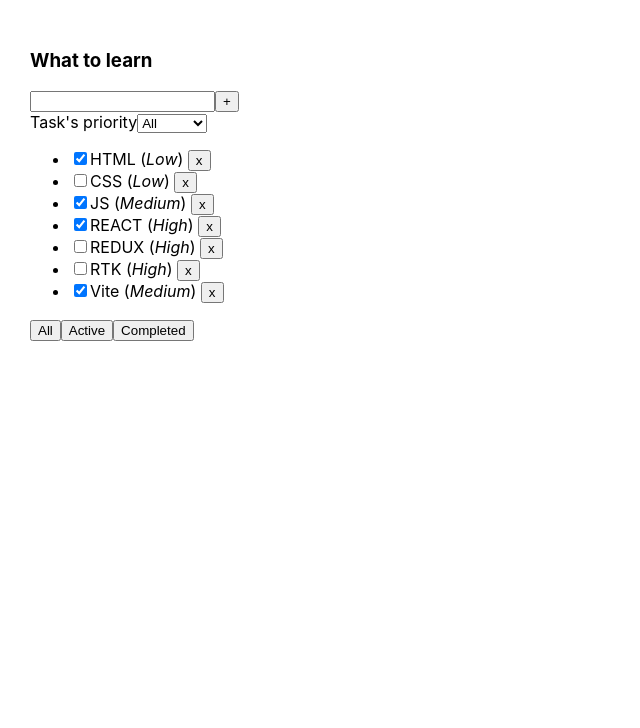
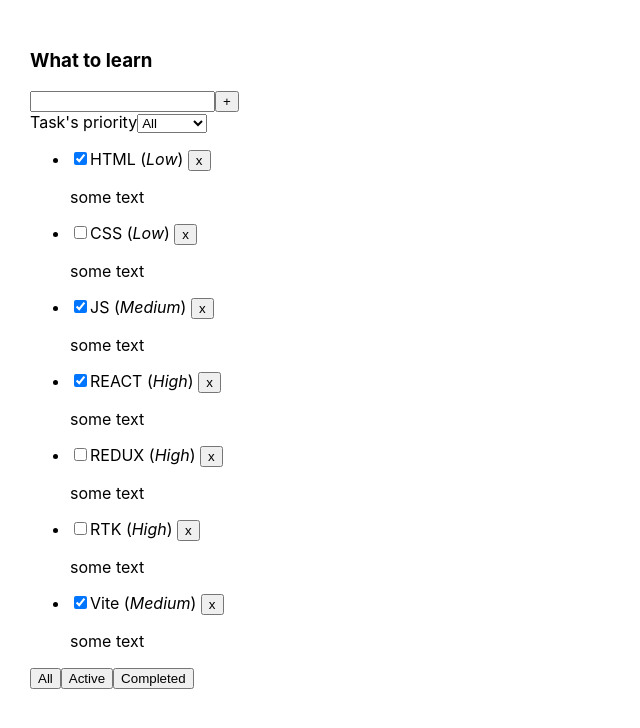
Before and after one commit to igor-minaev/wishlist, a React app: page / in a window 1280 px wide. Shown: the top 728 px of the page, without its empty margins (0-640 px from the left). Built offline with nearby package versions, Linux system fonts and the light colour scheme; the HTML template or start-up script is replaced by a standard one.

Commit message:
add Task component

```diff
--- /dev/null
+++ b/src/Task.tsx
@@ -0,0 +1,13 @@
+import {TaskType} from "./types/types.ts";
+
+export const Task = ({title, isDone, priority, description}: TaskType) => {
+    return (
+        <li>
+            <input type="checkbox" checked={isDone}/>
+            <span>{title}</span>
+            <span> (<i>{priority}</i>) </span>
+            <button>x</button>
+            <p>{description}</p>
+        </li>
+    );
+};
--- a/src/Todolist.tsx
+++ b/src/Todolist.tsx
@@ -1,4 +1,5 @@
 import {TaskType} from "./types/types.ts";
+import {Task} from "./Task.tsx";
 
 type TodolistPropsType = {
     title: string
@@ -9,12 +10,7 @@
     const mappedTasks = tasks.length
         ? <ul>
             {tasks.map(t => (
-                <li key={t.id}>
-                    <input type="checkbox" checked={t.isDone}/>
-                    <span>{t.title}</span>
-                    <span> (<i>{t.priority}</i>) </span>
-                    <button>x</button>
-                </li>
+                <Task{...t} key={t.id}/>
             ))}
         </ul>
         : <p>Your todolist is empty!</p>
```
